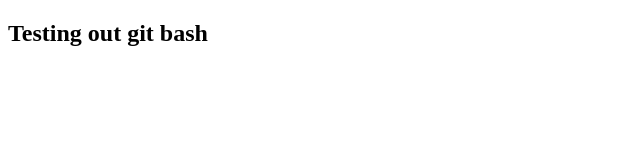
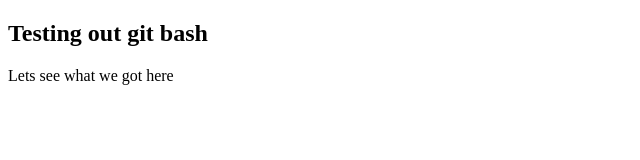
Before and after one commit to Deckason/example, a plain HTML site: page index.html in a window 1280 px wide. Shown: the whole page, without its empty margins (0-640 px from the left). Drawn offline with Linux system fonts and the light colour scheme.

Commit message:
i This is my second git commit

```diff
--- a/index.html
+++ b/index.html
@@ -8,5 +8,6 @@
 </head>
 <body>
     <h2>Testing out git bash</h2>
+    <p>Lets see what we got here</p>
 </body>
 </html>
```
Also changed, not shown: about.html (added).
